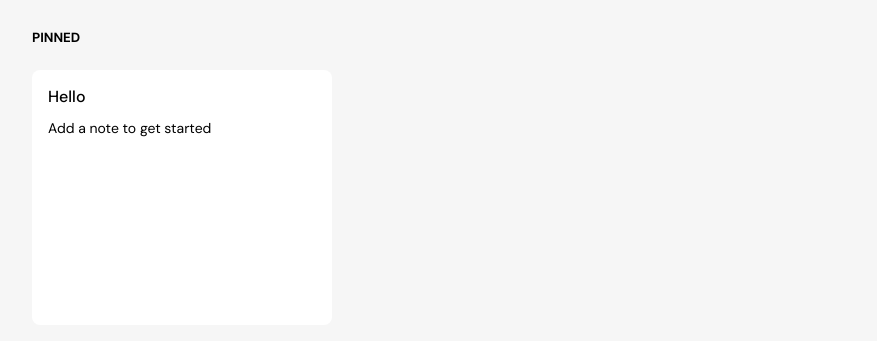
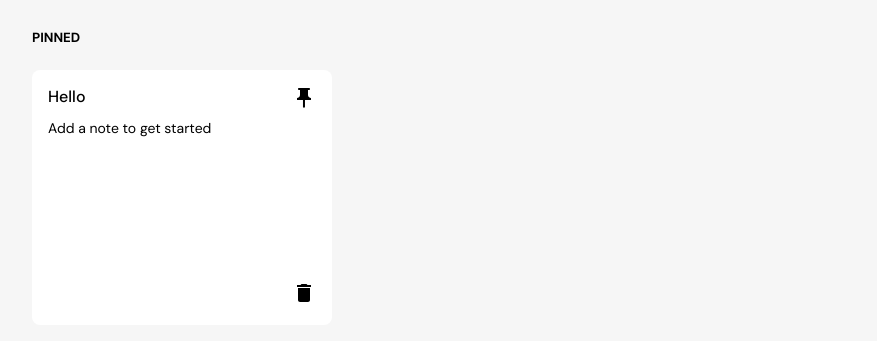
Before and after one commit to tejpatelme/my-notes-app, a React (Create React App) app: page / in a window 1280 px wide. Shown: the part 227-568 px from the top of the page, without its empty margins (96-973 px from the left). Built offline with nearby package versions, Linux system fonts and the light colour scheme.

Commit message:
add : pin and remove button

```diff
--- a/src/components/NoteCard.css
+++ b/src/components/NoteCard.css
@@ -2,6 +2,25 @@
 	height: 255px;
 	padding: 16px;
 	border-radius: 8px;
+	position: relative;
+}
+
+.note-card button {
+	background: none;
+	outline: none;
+	border: none;
+}
+
+.pin-button {
+	position: absolute;
+	top: 16px;
+	right: 16px;
+}
+
+.remove-button {
+	position: absolute;
+	bottom: 16px;
+	right: 16px;
 }
 
 .title {
@@ -13,6 +32,8 @@
 	font-size: 14px;
 	height: 136px;
 	overflow-y: scroll;
+	width: 100%;
+	overflow-wrap: break-word;
 }
 
 .tags {
--- a/src/components/NoteCard.js
+++ b/src/components/NoteCard.js
@@ -1,11 +1,32 @@
 import "./NoteCard.css";
 import "./AddNote.css";
+import pin from "../assets/icons/push_pin-24px.svg";
+import pinfilled from "../assets/icons/pinfilled.svg";
+import remove from "../assets/icons/delete-24px.svg";
 import { TagChip } from "./TagChip";
 
-function NoteCard({ note }) {
+function NoteCard({ note, notes, setNotes }) {
+	const changePinned = () => {
+		setNotes(
+			notes.map((item) =>
+				item.id === note.id ? { ...item, pinned: !item.pinned } : item
+			)
+		);
+	};
+
+	const removeNote = () => {
+		setNotes(notes.filter((item) => (item.id === note.id ? false : true)));
+	};
 	return (
 		<div className={`note-card ${note.color}`}>
 			<div className="title">{note.title}</div>
+			<button className="pin-button" onClick={changePinned}>
+				{note.pinned ? (
+					<img src={pinfilled} alt="pin" />
+				) : (
+					<img src={pin} alt="pin" />
+				)}
+			</button>
 			<div className="text">{note.text}</div>
 			<div className="tags">
 				{note.tag.map((item) => {
@@ -14,6 +35,9 @@ function NoteCard({ note }) {
 					else return null;
 				})}
 			</div>
+			<button onClick={removeNote} className="remove-button">
+				<img src={remove} alt="remove" />
+			</button>
 		</div>
 	);
 }
```
